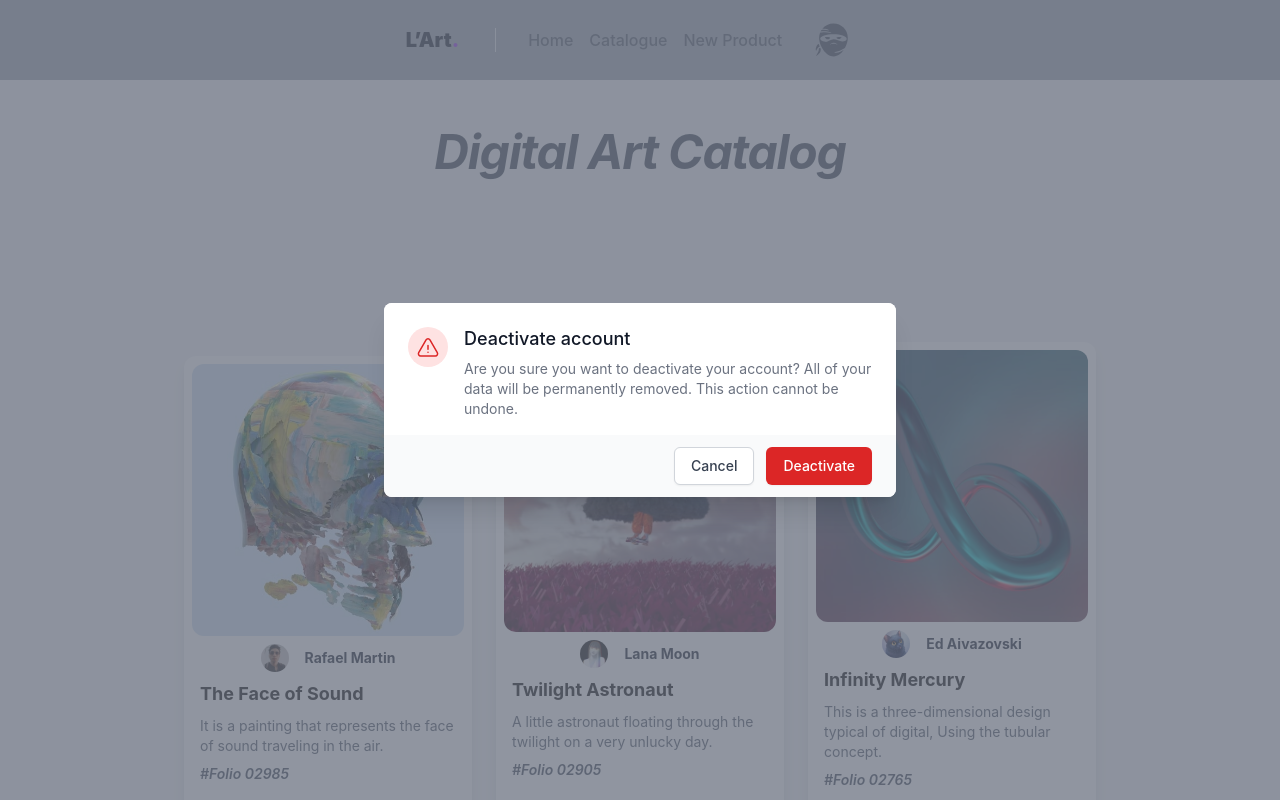
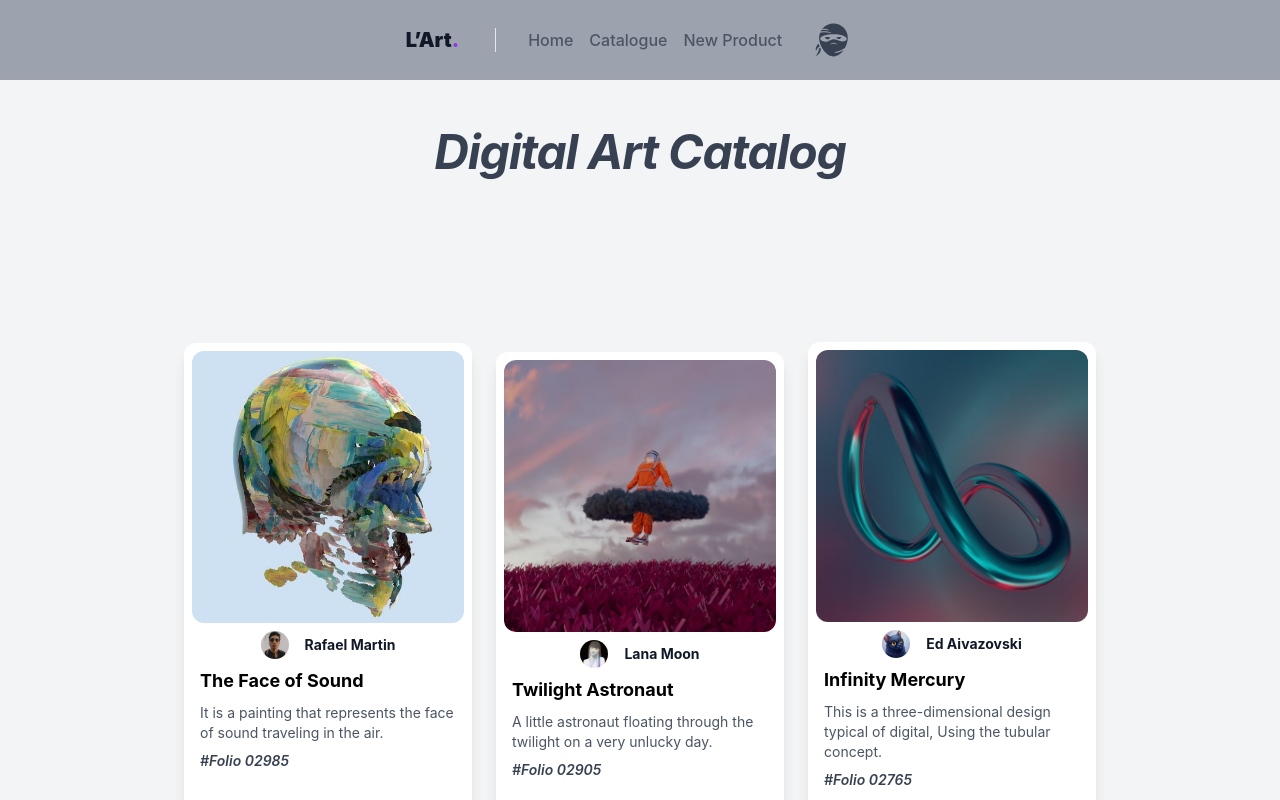
Before and after one commit to luisomogollon/Artapp1, a React (Create React App) app: page /Catalogue in a window 1280 px wide. Shown: the top 800 px of the page. Built offline with nearby package versions, Linux system fonts and the light colour scheme.

Commit message:
cambios 12:51 pm

```diff
--- a/src/routes/Catalogue.jsx
+++ b/src/routes/Catalogue.jsx
@@ -20,8 +20,6 @@
           </p>
         </div>
       </section>
-
-      <Modal/>
 
       <div className="bg-gray-100 w-100 min-h-screen gap-6  flex-wrap flex justify-center items-center">
         <div className="w-72 p-2  bg-white rounded-xl transform transition-all hover:-translate-y-2 duration-300 shadow-lg hover:shadow-2xl">
@@ -70,17 +68,19 @@
               <a href="#_" className="text-indigo-500 hover:text-gray-400">
                 <svg
                   xmlns="http://www.w3.org/2000/svg"
-                  className="w-6 h-6 fill-current"
-                  viewBox="0 0 15 16"
+                  className="w-7 h-4 fill-current"
+                  viewBox="0 0 15 15"
+
                 >
-                  <MdShare />
+
                 </svg>
+                <Modal/>
               </a>
 
               <a href="#_" className="text-indigo-500 hover:text-gray-400">
                 <svg
                   xmlns="http://www.w3.org/2000/svg"
-                  className="w-6 h-6 fill-current"
+                  className="w-7 h-9   fill-current"
                   viewBox="0 0 15 15"
                 >
                   <AiOutlineEdit />
@@ -89,7 +89,7 @@
 
               <svg
                 xmlns="http://www.w3.org/2000/svg"
-                className="w-6 h-6 fill-current  text-gray-900 hover:text-indigo-600 cursor-pointer"
+                className="w-6  h-9 fill-current  text-gray-900 hover:text-indigo-600 cursor-pointer"
                 viewBox="0 0 15 15"
                 onClick={toggleQR}
               >
--- a/src/routes/Modal.jsx
+++ b/src/routes/Modal.jsx
@@ -1,75 +1,75 @@
 import React from "react";
+import { GiShare } from "react-icons/gi";
+export default function Modal() {
+  const [showModal, setShowModal] = React.useState(false);
+  return (
+    <>
+      <button
+        className=" text-indigo w-2  font-bold uppercase text-sm px-1 py-1   outline-none  mr-1 mb- ease-linear transition-all duration-150"
+        type="button"
+        onClick={() => setShowModal(true)}
+      >
+        <svg
+          xmlns="http://www.w3.org/2000/svg"
+          className="w-6 h-6 fill-current"
+          viewBox="0 0 13 13"
 
-const Modal = () => {
-  return (
-    <div>
-      <div
-        class="relative z-10"
-        aria-labelledby="modal-title"
-        role="dialog"
-        aria-modal="true"
+        ><GiShare />
+
+        </svg>
+
+      </button>
+      {showModal ? (
+        <>
+          <div className="justify-center items-center flex overflow-x-hidden overflow-y-auto fixed inset-0 z-50 outline-none focus:outline-none">
+            <div className="relative w-auto my-6 mx-auto max-w-3xl">
+              {/*content*/}
+              <div className="border-0 rounded-lg shadow-lg relative flex flex-col w-full bg-white outline-none focus:outline-none">
+                {/*header*/}
+                <div className="flex items-start justify-between p-5 border-b border-solid border-slate-200 rounded-t">
+                  <h3 className="text-3xl font-semibold">Modal Title</h3>
+                  <button
+                    className="p-1 ml-auto bg-transparent border-0 text-black opacity-5 float-right text-3xl leading-none font-semibold outline-none focus:outline-none"
+                    onClick={() => setShowModal(false)}
                   >
-        <div class="fixed inset-0 bg-gray-500 bg-opacity-75 transition-opacity"></div>
-
-        <div class="fixed inset-0 z-10 overflow-y-auto">
-          <div class="flex min-h-full items-end justify-center p-4 text-center sm:items-center sm:p-0">
-            <div class="relative transform overflow-hidden rounded-lg bg-white text-left shadow-xl transition-all sm:my-8 sm:w-full sm:max-w-lg">
-              <div class="bg-white px-4 pt-5 pb-4 sm:p-6 sm:pb-4">
-                <div class="sm:flex sm:items-start">
-                  <div class="mx-auto flex h-12 w-12 flex-shrink-0 items-center justify-center rounded-full bg-red-100 sm:mx-0 sm:h-10 sm:w-10">
-                    <svg
-                      class="h-6 w-6 text-red-600"
-                      xmlns="http://www.w3.org/2000/svg"
-                      fill="none"
-                      viewBox="0 0 24 24"
-                      stroke-width="1.5"
-                      stroke="currentColor"
-                      aria-hidden="true"
-                    >
-                      <path
-                        stroke-linecap="round"
-                        stroke-linejoin="round"
-                        d="M12 10.5v3.75m-9.303 3.376C1.83 19.126 2.914 21 4.645 21h14.71c1.73 0 2.813-1.874 1.948-3.374L13.949 4.88c-.866-1.501-3.032-1.501-3.898 0L2.697 17.626zM12 17.25h.007v.008H12v-.008z"
-                      />
-                    </svg>
+                    <span className="bg-transparent text-black opacity-5 h-6 w-6 text-2xl block outline-none focus:outline-none">
+                      ×
+                    </span>
+                  </button>
                 </div>
-                  <div class="mt-3 text-center sm:mt-0 sm:ml-4 sm:text-left">
-                    <h3
-                      class="text-lg font-medium leading-6 text-gray-900"
-                      id="modal-title"
-                    >
-                      Deactivate account
-                    </h3>
-                    <div class="mt-2">
-                      <p class="text-sm text-gray-500">
-                        Are you sure you want to deactivate your account? All of
-                        your data will be permanently removed. This action
-                        cannot be undone.
+                {/*body*/}
+                <div className="relative p-6 flex-auto">
+                  <p className="my-4 text-slate-500 text-lg leading-relaxed">
+                    I always felt like I could do anything. That’s the main
+                    thing people are controlled by! Thoughts- their perception
+                    of themselves! They're slowed down by their perception of
+                    themselves. If you're taught you can’t do anything, you
+                    won’t do anything. I was taught I could do everything.
                   </p>
                 </div>
-                  </div>
-                </div>
-              </div>
-              <div class="bg-gray-50 px-4 py-3 sm:flex sm:flex-row-reverse sm:px-6">
+                {/*footer*/}
+                <div className="flex items-center justify-end p-6 border-t border-solid border-slate-200 rounded-b">
                   <button
+                    className="text-red-500 background-transparent font-bold uppercase px-6 py-2 text-sm outline-none focus:outline-none mr-1 mb-1 ease-linear transition-all duration-150"
                     type="button"
-                  class="inline-flex w-full justify-center rounded-md border border-transparent bg-red-600 px-4 py-2 text-base font-medium text-white shadow-sm hover:bg-red-700 focus:outline-none focus:ring-2 focus:ring-red-500 focus:ring-offset-2 sm:ml-3 sm:w-auto sm:text-sm"
+                    onClick={() => setShowModal(false)}
                   >
-                  Deactivate
+                    Close
                   </button>
                   <button
+                    className="bg-emerald-500 text-white active:bg-emerald-600 font-bold uppercase text-sm px-6 py-3 rounded shadow hover:shadow-lg outline-none focus:outline-none mr-1 mb-1 ease-linear transition-all duration-150"
                     type="button"
-                  class="mt-3 inline-flex w-full justify-center rounded-md border border-gray-300 bg-white px-4 py-2 text-base font-medium text-gray-700 shadow-sm hover:bg-gray-50 focus:outline-none focus:ring-2 focus:ring-indigo-500 focus:ring-offset-2 sm:mt-0 sm:ml-3 sm:w-auto sm:text-sm"
+                    onClick={() => setShowModal(false)}
                   >
-                  Cancel
+                    Save Changes
                   </button>
                 </div>
               </div>
             </div>
           </div>
-      </div>
-    </div>
+          <div className="opacity-25 fixed inset-0 z-40 bg-black"></div>
+        </>
+      ) : null}
+    </>
   );
-};
-
-export default Modal;
+}
```
Lines whose indentation alone changed are shown as unchanged.
